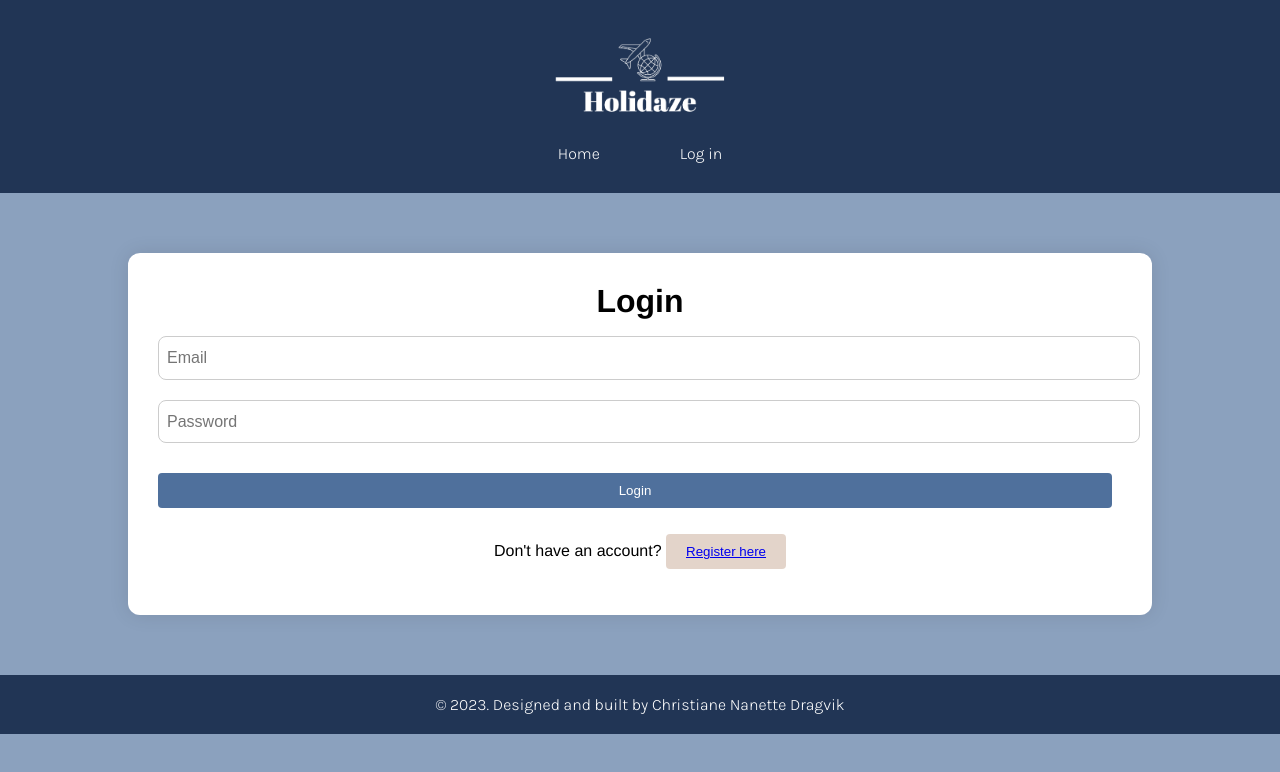
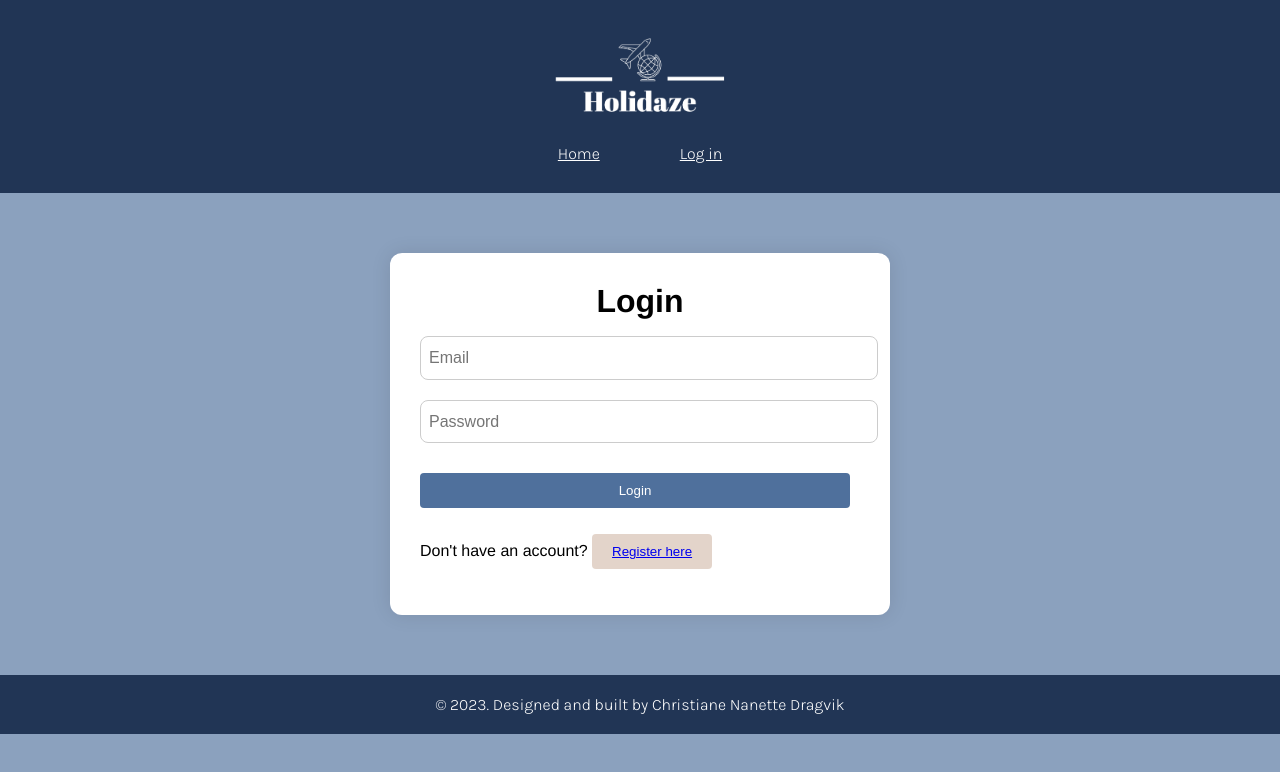
Before and after one commit to cdragvik/holidaze, a React (Vite) app: page /login in a window 1280 px wide. Shown: the top 772 px of the page. Built offline with nearby package versions, Linux system fonts and the light colour scheme.

Commit message:
Form style

```diff
--- a/src/pages/Login.jsx
+++ b/src/pages/Login.jsx
@@ -36,7 +36,7 @@ const LoginPage = () => {
         {validationErrors.length > 0 && <div>{validationErrors.map((error, index) => <div key={index}>{error}</div>)}</div>}
 
         <SubmitButton type="submit">Login</SubmitButton>
-        <p style={{ textAlign: 'center' }}>Don't have an account? <SecondaryButton><a href='/register'>Register here</a></SecondaryButton></p>
+        <p>Don't have an account? <SecondaryButton><a href='/register'>Register here</a></SecondaryButton></p>
       </StyledForm>
     </Layout>
   );
--- a/src/styles/ButtonStyle.jsx
+++ b/src/styles/ButtonStyle.jsx
@@ -24,8 +24,10 @@ export const SecondaryButton = styled.button`
   cursor: pointer;
   transition: background-color 0.3s ease;
   margin-top: 10px;
+  text-decoration: none;
+  color: #fff;
 
   &:hover {
-    background-color: white;
+    background-color: #b5a398b8;
   }
 `;
--- a/src/styles/FormsStyle.jsx
+++ b/src/styles/FormsStyle.jsx
@@ -33,6 +33,7 @@ export const StyledForm = styled.form`
   flex-direction: column;
   box-sizing: border-box;
   width: 80%;
+  max-width: 500px;
   margin: 60px auto;
   background-color: #ffffff;
   padding: 30px;
--- a/src/styles/HeaderStyles.jsx
+++ b/src/styles/HeaderStyles.jsx
@@ -30,7 +30,7 @@ export const Navigation = styled.nav`
 
   a {
     color: white;
-    text-decoration: none;
+    oration: none;
     border-radius: 8px;
     box-shadow: inset 0 0 0 0 #4F709C;
     padding: 10px;
```
